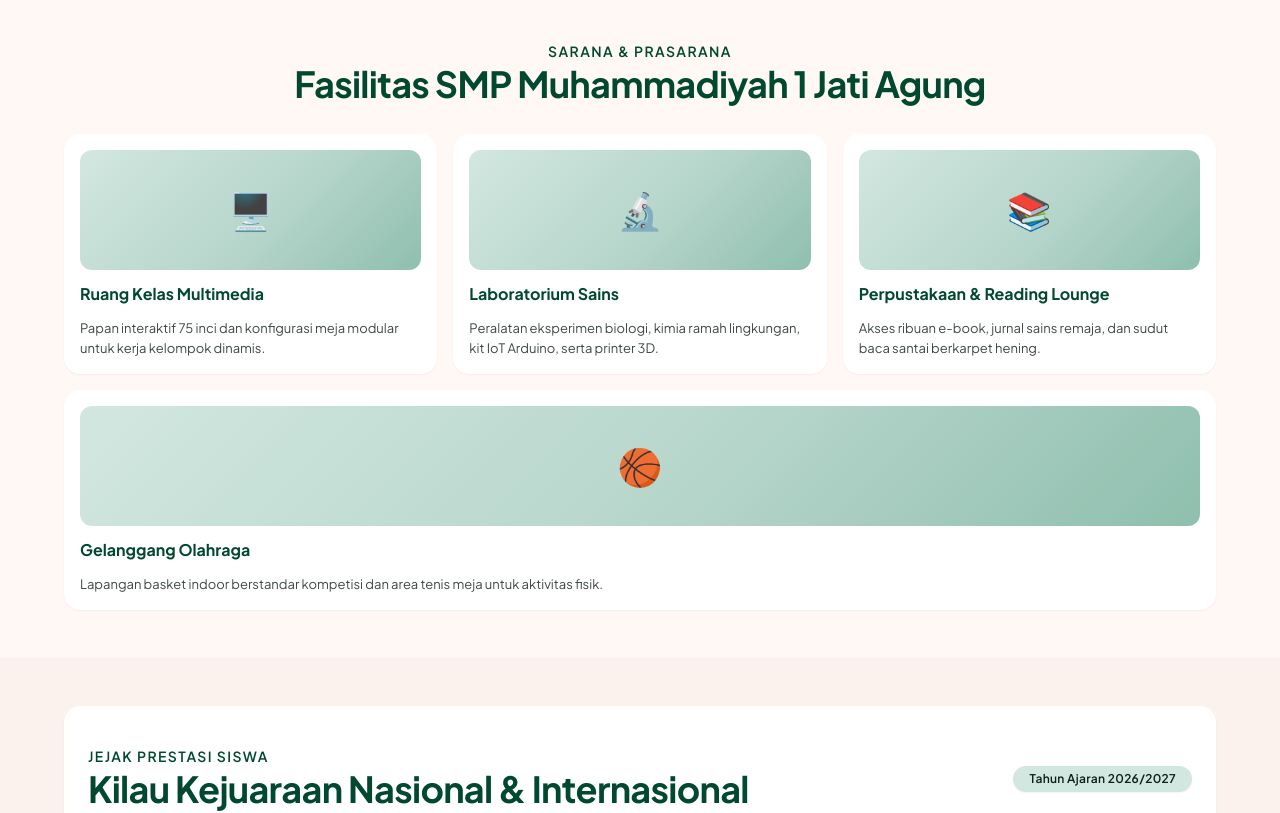
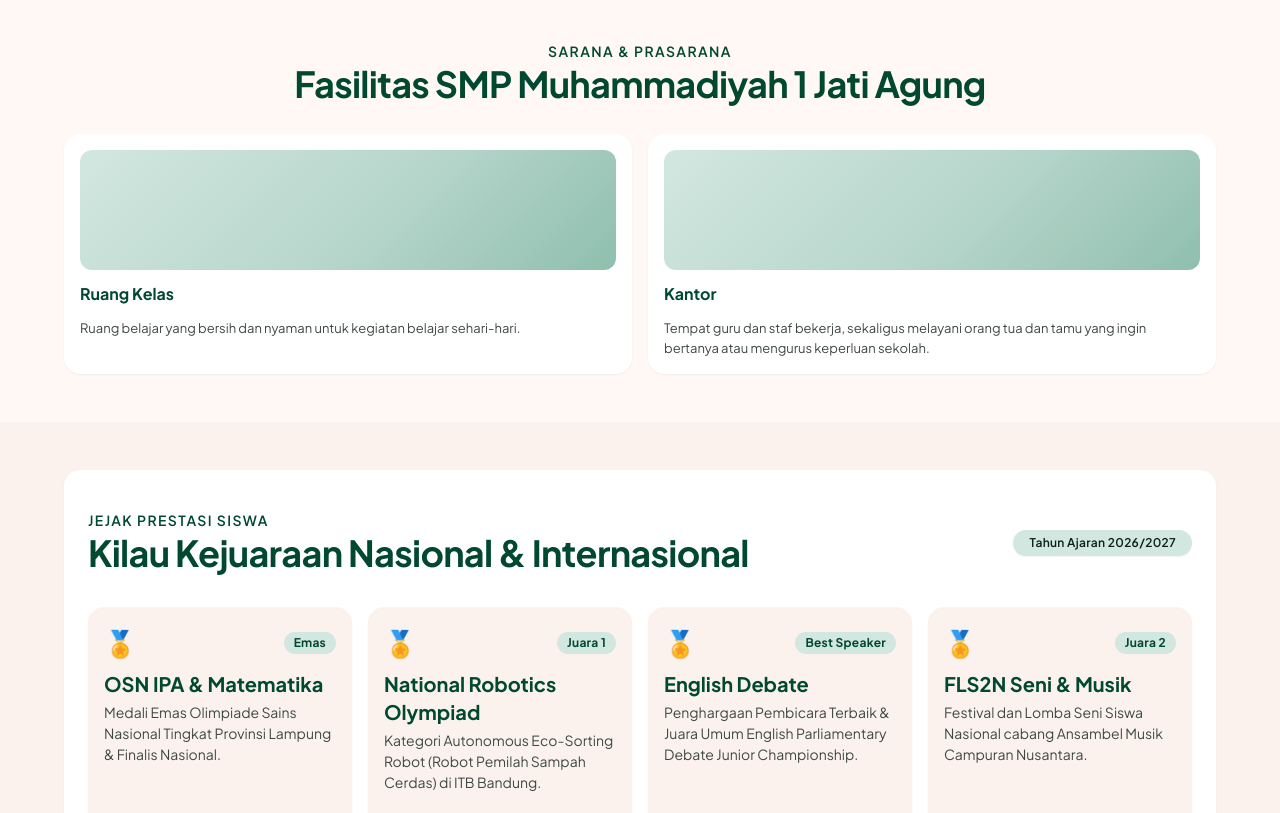
Before and after one commit to Xist7/Web-Sekolah-Muhammadiyah-1-Jati-Agung-Margo-Lestari, a Next.js app: page / in a window 1280 px wide. Shown: the part 1640-2453 px from the top of the page. Built offline with nearby package versions, Linux system fonts and the light colour scheme.

Commit message:
Ubah fasilitas jadi ruang kelas dan kantor

```diff
--- a/src/app/page.tsx
+++ b/src/app/page.tsx
@@ -8,10 +8,8 @@ const stats = [
 ];
 
 const facilities = [
-  { ic: "🖥️", alt: "Ruang kelas", title: "Ruang Kelas Multimedia", desc: "Papan interaktif 75 inci dan konfigurasi meja modular untuk kerja kelompok dinamis." },
-  { ic: "🔬", alt: "Laboratorium", title: "Laboratorium Sains", desc: "Peralatan eksperimen biologi, kimia ramah lingkungan, kit IoT Arduino, serta printer 3D." },
-  { ic: "📚", alt: "Perpustakaan", title: "Perpustakaan & Reading Lounge", desc: "Akses ribuan e-book, jurnal sains remaja, dan sudut baca santai berkarpet hening." },
-  { ic: "🏀", alt: "Gelanggang olahraga", title: "Gelanggang Olahraga", desc: "Lapangan basket indoor berstandar kompetisi dan area tenis meja untuk aktivitas fisik.", wide: true },
+  { ic: "🏫", alt: "Ruang kelas", title: "Ruang Kelas", desc: "Ruang belajar yang bersih dan nyaman untuk kegiatan belajar sehari-hari." },
+  { ic: "🏢", alt: "Kantor", title: "Kantor", desc: "Tempat guru dan staf bekerja, sekaligus melayani orang tua dan tamu yang ingin bertanya atau mengurus keperluan sekolah." },
 ];
 
 const achievements = [
@@ -108,10 +106,10 @@ export default function HomePage() {
             <p className="eyebrow">Sarana &amp; Prasarana</p>
             <h2 className="section-title">Fasilitas SMP Muhammadiyah 1 Jati Agung</h2>
           </div>
-          <div className="grid-3">
+          <div className="grid-2">
             {facilities.map((f) => (
               <article className={`card fac${f.wide ? " wide" : ""}`} key={f.title}>
-                <div className="ph" role="img" aria-label={f.alt}>{f.ic}</div>
+                <div className="ph" role="img" aria-label={f.alt}></div>
                 <h3>{f.title}</h3>
                 <p>{f.desc}</p>
               </article>
```
